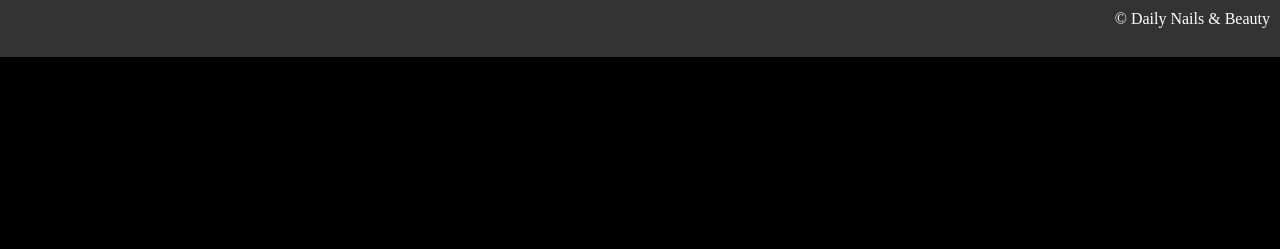
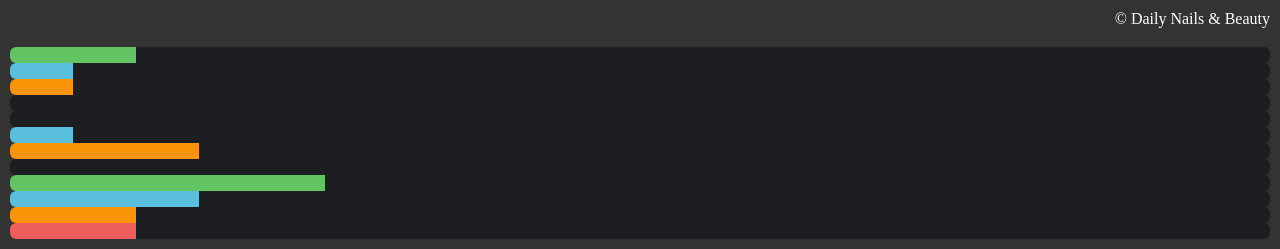
Before and after one commit to susveronka/k, a plain HTML site: page indexx.html in a window 1280 px wide. Shown: the part 3232-3481 px from the top of the page. Before the commit the page ends 3289 px from the top, so only its background shows below. Drawn offline with nearby package versions, Linux system fonts and the light colour scheme; files whose address does not match are found by name.

Commit message:
Update indexx.html

```diff
--- a/indexx.html
+++ b/indexx.html
@@ -366,6 +366,44 @@ iframe  {align-items: center;
 
  <footer>
         <p>&copy; Daily Nails & Beauty</p>
+     <div class="progress">
+  <div class="progress-bar bg-success" role="progressbar" style="width: 10%" aria-valuenow="10" aria-valuemin="0" aria-valuemax="100"></div>
+</div>
+<div class="progress">
+  <div class="progress-bar bg-info" role="progressbar" style="width: 5%" aria-valuenow="5" aria-valuemin="0" aria-valuemax="100"></div>
+</div>
+<div class="progress">
+  <div class="progress-bar bg-warning" role="progressbar" style="width: 5%" aria-valuenow="5" aria-valuemin="0" aria-valuemax="100"></div>
+</div>
+<div class="progress">
+  <div class="progress-bar bg-danger" role="progressbar" style="width: 0%" aria-valuenow="0" aria-valuemin="0" aria-valuemax="100"></div>
+</div>
+
+     <div class="progress">
+  <div class="progress-bar bg-success" role="progressbar" style="width: 0%" aria-valuenow="0" aria-valuemin="0" aria-valuemax="100"></div>
+</div>
+<div class="progress">
+  <div class="progress-bar bg-info" role="progressbar" style="width: 5%" aria-valuenow="5" aria-valuemin="0" aria-valuemax="100"></div>
+</div>
+<div class="progress">
+  <div class="progress-bar bg-warning" role="progressbar" style="width: 15%" aria-valuenow="15" aria-valuemin="0" aria-valuemax="100"></div>
+</div>
+<div class="progress">
+  <div class="progress-bar bg-danger" role="progressbar" style="width: 0%" aria-valuenow="0" aria-valuemin="0" aria-valuemax="100"></div>
+</div>
+
+     <div class="progress">
+  <div class="progress-bar bg-success" role="progressbar" style="width: 25%" aria-valuenow="25" aria-valuemin="0" aria-valuemax="100"></div>
+</div>
+<div class="progress">
+  <div class="progress-bar bg-info" role="progressbar" style="width: 15%" aria-valuenow="15" aria-valuemin="0" aria-valuemax="100"></div>
+</div>
+<div class="progress">
+  <div class="progress-bar bg-warning" role="progressbar" style="width: 10%" aria-valuenow="10" aria-valuemin="0" aria-valuemax="100"></div>
+</div>
+<div class="progress">
+  <div class="progress-bar bg-danger" role="progressbar" style="width: 10%" aria-valuenow="10" aria-valuemin="0" aria-valuemax="100"></div>
+</div>
         </footer>
 </body>
 </html>
```
